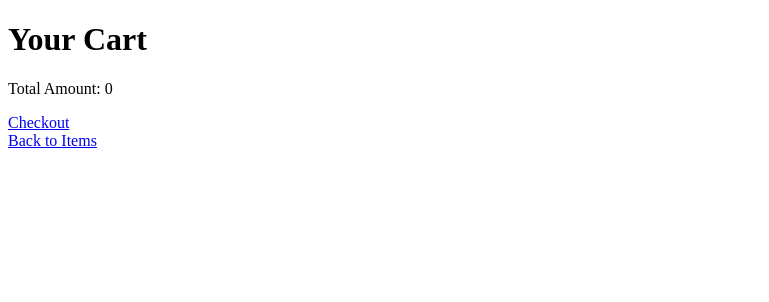
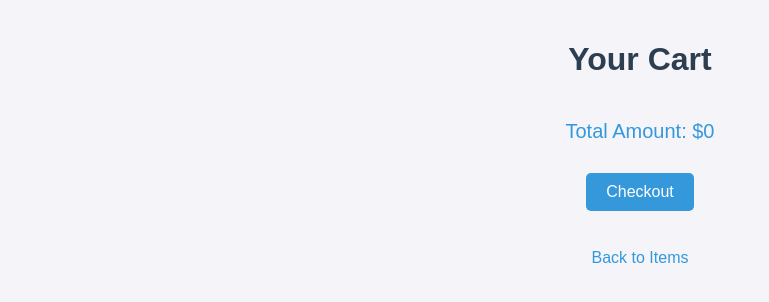
Before and after one commit to SedOwO/ecommers_django_project, a Django app: page /cart/ in a window 1280 px wide. Shown: the top 302 px of the page, without its empty margins (0-769 px from the left). Run offline with Django 5.2, Linux system fonts and the light colour scheme.

Commit message:
css for cart_detail

```diff
--- a/ecommerce/templates/shop/cart_detail.html
+++ b/ecommerce/templates/shop/cart_detail.html
@@ -3,17 +3,100 @@
 
 <head>
     <title>Cart</title>
+    <style>
+        body {
+            font-family: Arial, sans-serif;
+            background-color: #f4f4f9;
+            color: #333;
+            margin: 0;
+            padding: 20px;
+            display: flex;
+            flex-direction: column;
+            align-items: center;
+        }
+
+        h1 {
+            color: #2c3e50;
+        }
+
+        .cart-item {
+            background-color: #fff;
+            margin: 10px 0;
+            padding: 15px;
+            border: 2px solid #ddd;
+            border-radius: 5px;
+            box-shadow: 0 0 10px rgba(0, 0, 0, 0.1);
+            width: 100%;
+            max-width: 600px;
+            display: flex;
+            justify-content: space-between;
+            align-items: center;
+        }
+
+        .cart-item p {
+            margin: 0;
+        }
+
+        .item-name {
+            font-weight: bold;
+            color: #2c3e50;
+        }
+
+        .item-price {
+            color: #3498db;
+        }
+
+        .item-quantity {
+            color: #3498db; /* Changed color for quantity */
+        }
+
+        .total-amount {
+            font-size: 20px;
+            color: #3498db;
+            margin: 20px 0;
+        }
+
+        a {
+            color: #3498db;
+            text-decoration: none;
+            margin: 10px 0;
+            display: inline-block;
+        }
+
+        a:hover {
+            text-decoration: underline;
+        }
+
+        .button {
+            background-color: #3498db;
+            color: #fff;
+            border: none;
+            padding: 10px 20px;
+            font-size: 16px;
+            cursor: pointer;
+            border-radius: 5px;
+            text-align: center;
+        }
+
+        .button:hover {
+            background-color: #2980b9;
+        }
+    </style>
 </head>
 
 <body>
     <h1>Your Cart</h1>
-    <ul>
+    <div class="cart-items">
         {% for item in items %}
-        <li>{{ item.name }} - Quantity: {{ request.session.cart.item.id }}</li>
+        <div class="cart-item">
+            <p class="item-name">{{ item.name }}</p>
+            <p class="item-quantity">Quantity: {{ request.session.cart.item.id }}</p>
+            <p class="item-price">${{ item.price }}</p>
+        </div>
         {% endfor %}
-    </ul>
-    <p>Total Amount: {{ total_amount }}</p>
-    <a href="{% url 'checkout' %}">Checkout</a>
+    </div>
+    <p class="total-amount">Total Amount: ${{ total_amount }}</p>
+    <a href="{% url 'checkout' %}" class="button">Checkout</a>
     <br>
     <a href="{% url 'item_list' %}">Back to Items</a>
 </body>
```
Also changed, not shown: ecommerce/db.sqlite3.
